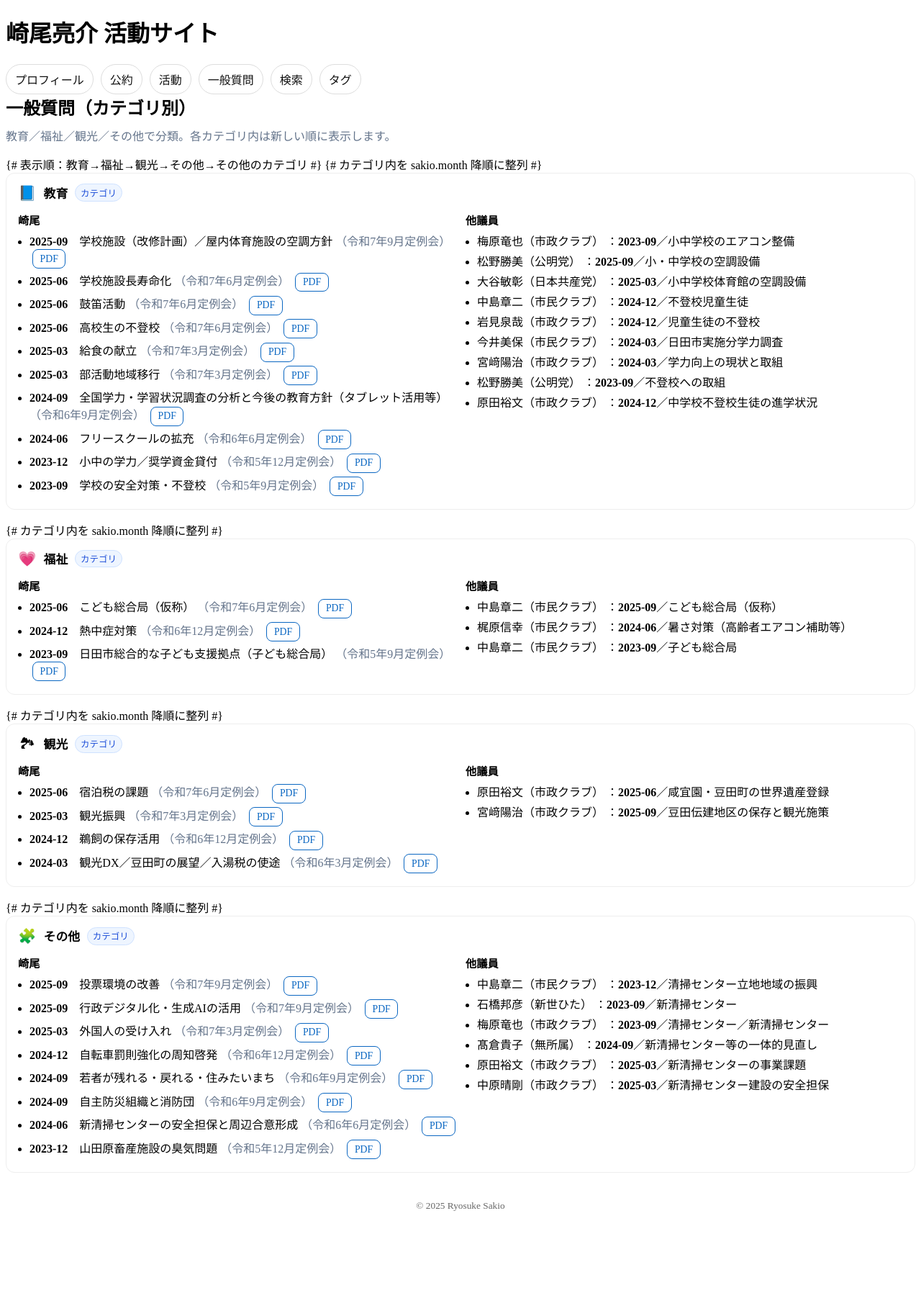
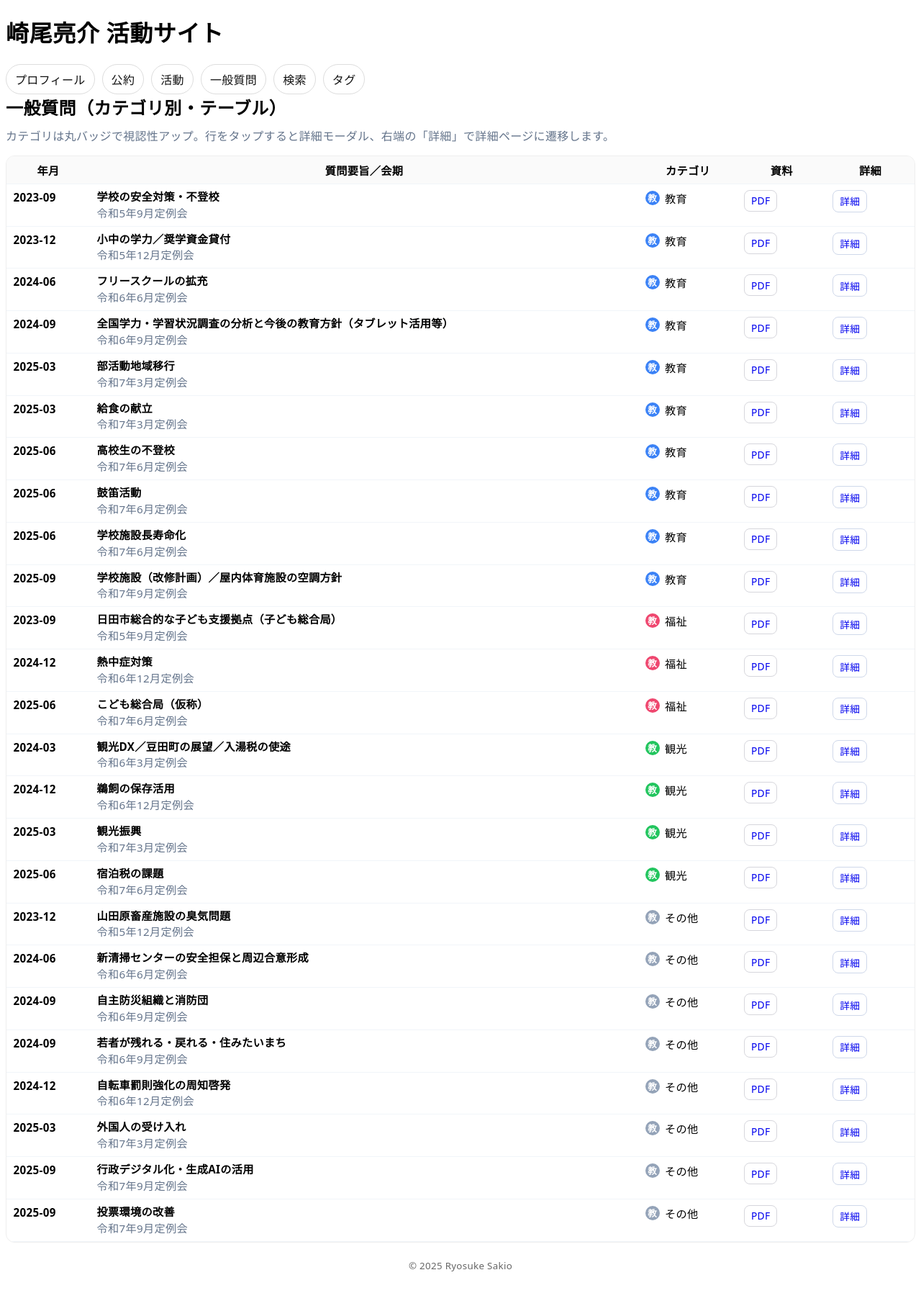
Before and after one commit to sakioryousuke-eng/activity-site, a Jekyll site: the page built from pages/matrix.html, in a window 1280 px wide. Shown: the whole page at 72% size. Built offline with Jekyll 4.4.1, drawn with Linux system fonts in a browser that asks for light colours; before the commit the page ends 1711 px from its top, so only the background shows below that.

Commit message:
Update matrix.html

```diff
--- a/pages/matrix.html
+++ b/pages/matrix.html
@@ -1,113 +1,151 @@
 ---
 layout: default
-title: 一般質問（カテゴリ別）
+title: 一般質問（カテゴリ別・テーブル）
 permalink: /pages/matrix.html
 ---
 
-<h2 style="margin:0 0 10px;">一般質問（カテゴリ別）</h2>
-<p class="muted" style="margin:6px 0 16px;">教育／福祉／観光／その他で分類。各カテゴリ内は新しい順に表示します。</p>
+<h2 style="margin:0 0 10px;">一般質問（カテゴリ別・テーブル）</h2>
+<p class="muted" style="margin:6px 0 16px;">カテゴリは丸バッジで視認性アップ。行をタップすると詳細モーダル、右端の「詳細」で詳細ページに遷移します。</p>
 
 <style>
-.section{border:1px solid #eee;border-radius:12px;padding:14px 16px;margin:0 0 16px;background:#fff}
-.section .head{display:flex;align-items:center;gap:10px;margin:0 0 10px;}
-.section .ico{font-size:1.25rem;line-height:1;display:inline-flex;align-items:center;justify-content:center;width:1.6rem;height:1.6rem}
-.section .title{font-size:1.05rem;margin:0}
-.badge{display:inline-flex;align-items:center;gap:.35em;padding:.2em .55em;border-radius:999px;border:1px solid #cfe2ff;background:#eef5ff;color:#1d4ed8;font-size:.78rem}
+/* やわらかフォント */
+body, h1, h2, h3, h4, p, li, button, input, a, td, th {
+  font-family: "Noto Sans JP","Hiragino Sans","ヒラギノ角ゴ","Yu Gothic UI","游ゴシック体","Meiryo",system-ui,sans-serif;
+  letter-spacing:.02em;
+}
+.matrix-wrap{overflow:auto;border:1px solid #eee;border-radius:12px;background:#fff}
+table.matrix{width:100%;border-collapse:collapse;font-size:.95rem}
+.matrix th,.matrix td{padding:.5rem .6rem;border-bottom:1px solid #f1f5f9;vertical-align:top}
+.matrix thead th{position:sticky;top:0;background:#fafafa;z-index:1;font-weight:700}
+.matrix tr:hover{background:#fcfcff}
+.muted{color:#64748b}
 
-.two{display:grid;grid-template-columns:1fr 1fr;gap:14px}
-@media(max-width:720px){.two{grid-template-columns:1fr}}
-.col h4{margin:.2rem 0 .4rem;font-size:.95rem}
-.col ul{margin:.2rem 0 0 1rem;padding:0}
-.col li{margin:.25rem 0}
-.muted{color:#64748b}
-.btn{display:inline-flex;align-items:center;gap:.5em;padding:.28rem .6rem;border:1px solid #ddd;border-radius:8px;background:#fff;text-decoration:none;font-size:.86rem}
-.btn:hover{background:#fafafa}
-.pdf-link{color:#0b67c2;border-color:#0b67c2}
+/* カテゴリアイコン（丸バッジ・視認性重視） */
+.cat-badge{display:inline-flex;align-items:center;gap:.45rem}
+.i16{width:1.25rem;height:1.25rem;border-radius:50%;display:inline-grid;place-items:center;font-size:.78rem;color:#fff;font-weight:700}
+.i-edu{background:#3b82f6}
+.i-wel{background:#ef476f}
+.i-tour{background:#22c55e}
+.i-oth{background:#94a3b8}
+
+/* ボタン */
+.btn{display:inline-flex;align-items:center;gap:.4em;padding:.28rem .55rem;border:1px solid #d6d6dc;border-radius:8px;background:#fff;text-decoration:none;font-size:.86rem}
+.btn:hover{background:#f5f7ff}
+.btn.ghost{border-color:#cfd8ea}
+a.rowlink{color:inherit;text-decoration:none;display:block}
+
+/* SP最適化 */
+@media(max-width:720px){
+  .matrix th,.matrix td{padding:.42rem .5rem}
+  .matrix th:nth-child(1), .matrix td:nth-child(1){white-space:nowrap}
+  .matrix th:nth-child(3), .matrix td:nth-child(3){white-space:nowrap}
+  .hide-sp{display:none}
+}
 </style>
 
-{% assign rows = site.data.matrix.rows | default: empty %}
+<div class="matrix-wrap">
+  <table class="matrix" id="matrixTable">
+    <thead>
+      <tr>
+        <th>年月</th>
+        <th>質問要旨／会期</th>
+        <th>カテゴリ</th>
+        <th class="hide-sp" style="width:6.5rem;">資料</th>
+        <th style="width:6.5rem;">詳細</th>
+      </tr>
+    </thead>
+    <tbody>
+      {% assign rows = site.data.matrix.rows | default: empty %}
+      {% for r in rows %}
+        {% assign s = r.sakio %}
+        {% assign cat = r.category | default: 'その他' %}
+        {% assign key = cat | append: '-' | append: s.month | append: '-' | append: s.text | slugify %}
+        {% assign c = cat | replace:'　','' | replace:' ','' | downcase %}
+        {% capture catkey %}{% if c contains '教' %}edu{% elsif c contains '福' %}wel{% elsif c contains '観' %}tour{% else %}oth{% endif %}{% endcapture %}
+        <tr class="row" data-key="{{ key }}"
+            data-title="{{ s.text | escape }}"
+            data-session="{{ s.session | escape }}"
+            data-month="{{ s.month | escape }}"
+            data-category="{{ cat }}"
+            data-pdf="{{ s.pdf | relative_url }}"
+            data-related='{{ r.related | jsonify }}'>
+          <td><a class="rowlink" href="{{ '/pages/matrix-detail.html' | relative_url }}?k={{ key }}"><strong>{{ s.month }}</strong></a></td>
+          <td>
+            <a class="rowlink" href="{{ '/pages/matrix-detail.html' | relative_url }}?k={{ key }}">
+              <div style="font-weight:700;line-height:1.3">{{ s.text }}</div>
+              <div class="muted">{{ s.session }}</div>
+            </a>
+          </td>
+          <td>
+            <span class="cat-badge">
+              <span class="i16 i-{{ catkey | strip }}">{{ '教' if catkey == 'edu' else '福' if catkey == 'wel' else '観' if catkey == 'tour' else '他' }}</span>
+              <span>{{ cat }}</span>
+            </span>
+          </td>
+          <td class="hide-sp">
+            {% if s.pdf %}
+              <a class="btn pdf-link" href="{{ s.pdf | relative_url }}" data-modal="pdf" data-title="{{ s.text }}">PDF</a>
+            {% else %}
+              <span class="muted">—</span>
+            {% endif %}
+          </td>
+          <td>
+            <a class="btn ghost" href="{{ '/pages/matrix-detail.html' | relative_url }}?k={{ key }}">詳細</a>
+          </td>
+        </tr>
+      {% endfor %}
+    </tbody>
+  </table>
+</div>
 
-{% if rows and rows.size > 0 %}
-  {% assign groups = rows | group_by: "category" %}
+<!-- 詳細モーダル（行タップでも開ける） -->
+<dialog id="detailModal" aria-label="質問の詳細">
+  <div style="display:flex;justify-content:space-between;align-items:center;padding:.7rem .9rem;border-bottom:1px solid #eee">
+    <strong id="detailTitle"></strong>
+    <button id="closeDetail" aria-label="閉じる" class="btn">×</button>
+  </div>
+  <div style="padding:.8rem .9rem .9rem;font-size:.95rem;line-height:1.6">
+    <p class="meta"><strong>会期:</strong> <span id="detailSession"></span></p>
+    <p class="meta"><strong>年月:</strong> <span id="detailMonth"></span>　<strong>分野:</strong> <span id="detailCat"></span></p>
+    <div id="detailRelated"></div>
+    <div id="detailPDF" style="margin-top:.6rem;"></div>
+  </div>
+</dialog>
 
-  {# 表示順：教育→福祉→観光→その他→その他のカテゴリ #}
-  {% assign prefer = "教育,福祉,観光,その他" | split: "," %}
-  {% assign ordered = "" | split: "" %}
-  {% for key in prefer %}
-    {% assign found = groups | where: "name", key | first %}
-    {% if found %}{% assign ordered = ordered | push: found %}{% endif %}
-  {% endfor %}
-  {% for g in groups %}
-    {% unless prefer contains g.name %}
-      {% assign ordered = ordered | push: g %}
-    {% endunless %}
-  {% endfor %}
+{% raw %}
+<script>
+document.addEventListener('DOMContentLoaded', () => {
+  const dlg = document.getElementById('detailModal');
+  const closeBtn = document.getElementById('closeDetail');
 
-  {% for g in ordered %}
-    {% assign cat = g.name | default: "その他" %}
-    {%- capture icon -%}
-      {%- case cat -%}
-        {%- when '教育' -%}📘
-        {%- when '福祉' -%}💗
-        {%- when '観光' -%}🏞
-        {%- else -%}🧩
-      {%- endcase -%}
-    {%- endcapture -%}
+  function openDetail(row){
+    document.getElementById('detailTitle').textContent   = row.dataset.title || '';
+    document.getElementById('detailSession').textContent = row.dataset.session || '';
+    document.getElementById('detailMonth').textContent   = row.dataset.month || '';
+    document.getElementById('detailCat').textContent     = row.dataset.category || '';
+    const rel = JSON.parse(row.dataset.related || '[]');
+    document.getElementById('detailRelated').innerHTML = rel.length
+      ? '<strong>類似議員</strong><ul style="margin:.4rem 0 .2rem 1.1rem;">' +
+        rel.map(x=>`<li>${x.name}（${x.party}）：${x.month}／${x.topic}</li>`).join('') +
+        '</ul>' : '';
+    const pdf = row.dataset.pdf || '';
+    document.getElementById('detailPDF').innerHTML = pdf
+      ? `<a href="${pdf}" data-modal="pdf" data-title="${row.dataset.title}" class="btn">📄 PDFを開く</a>
+         &nbsp;<a href="${pdf}" target="_blank" rel="noopener" class="btn ghost">↗︎ 新しいタブ</a>`
+      : '<span class="muted">PDFなし</span>';
+    dlg.showModal();
+  }
 
-    {# カテゴリ内を sakio.month 降順に整列 #}
-    {% assign with_key = "" | split: "" %}
-    {% for it in g.items %}
-      {% assign m = it.sakio.month | default: "0000-00" | replace: "-","" %}
-      {% assign it2 = it | merge: {"_monthnum": m} %}
-      {% assign with_key = with_key | push: it2 %}
-    {% endfor %}
-    {% assign sorted = with_key | sort: "_monthnum" | reverse %}
+  // 行の空白クリックでモーダル・PDFやリンク／詳細ボタンは通常遷移
+  document.querySelector('#matrixTable tbody').addEventListener('click', (e)=>{
+    const row = e.target.closest('tr.row');
+    if(!row) return;
+    const isAction = e.target.closest('a,button,[data-modal]');
+    if(isAction) return; // 既定のリンク動作を優先
+    openDetail(row);
+  });
 
-    <section class="section">
-      <div class="head">
-        <span class="ico" aria-hidden="true">{{ icon | strip }}</span>
-        <h3 class="title">{{ cat }}</h3>
-        <span class="badge">カテゴリ</span>
-      </div>
-
-      <div class="two">
-        <!-- 左：崎尾 -->
-        <div class="col">
-          <h4>崎尾</h4>
-          <ul>
-            {% for it in sorted %}
-              {% assign s = it.sakio %}
-              <li>
-                <strong>{{ s.month }}</strong>　{{ s.text }}
-                {% if s.session %}<span class="muted">（{{ s.session }}）</span>{% endif %}
-                {% if s.pdf %}
-                  &nbsp;<a class="btn pdf-link" href="{{ s.pdf | relative_url }}" data-modal="pdf" data-title="{{ s.text }}">PDF</a>
-                {% endif %}
-              </li>
-            {% endfor %}
-          </ul>
-        </div>
-
-        <!-- 右：他議員 -->
-        <div class="col">
-          <h4>他議員</h4>
-          <ul>
-            {% for it in sorted %}
-              {% if it.related and it.related.size > 0 %}
-                {% for r in it.related %}
-                  <li>
-                    {{ r.name }}（{{ r.party }}）
-                    ：<strong>{{ r.month }}</strong>／{{ r.topic }}
-                  </li>
-                {% endfor %}
-              {% endif %}
-            {% endfor %}
-          </ul>
-        </div>
-      </div>
-    </section>
-  {% endfor %}
-
-{% else %}
-  <p class="muted">一般質問データが読み込めていません。<code>_data/matrix.yml</code> の <code>rows:</code> をご確認ください。</p>
-{% endif %}
+  closeBtn?.addEventListener('click',()=>dlg.close());
+});
+</script>
+{% endraw %}
```
